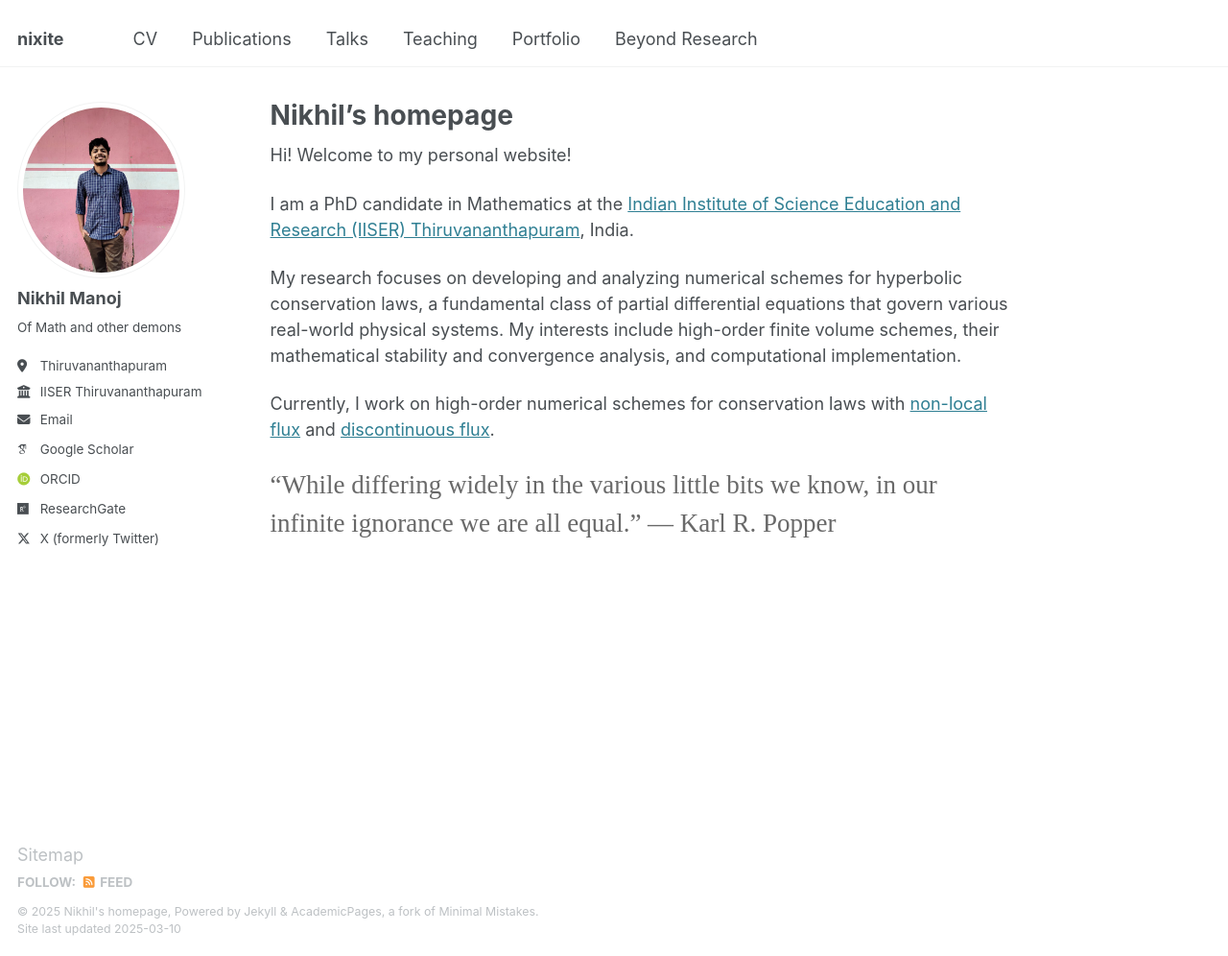
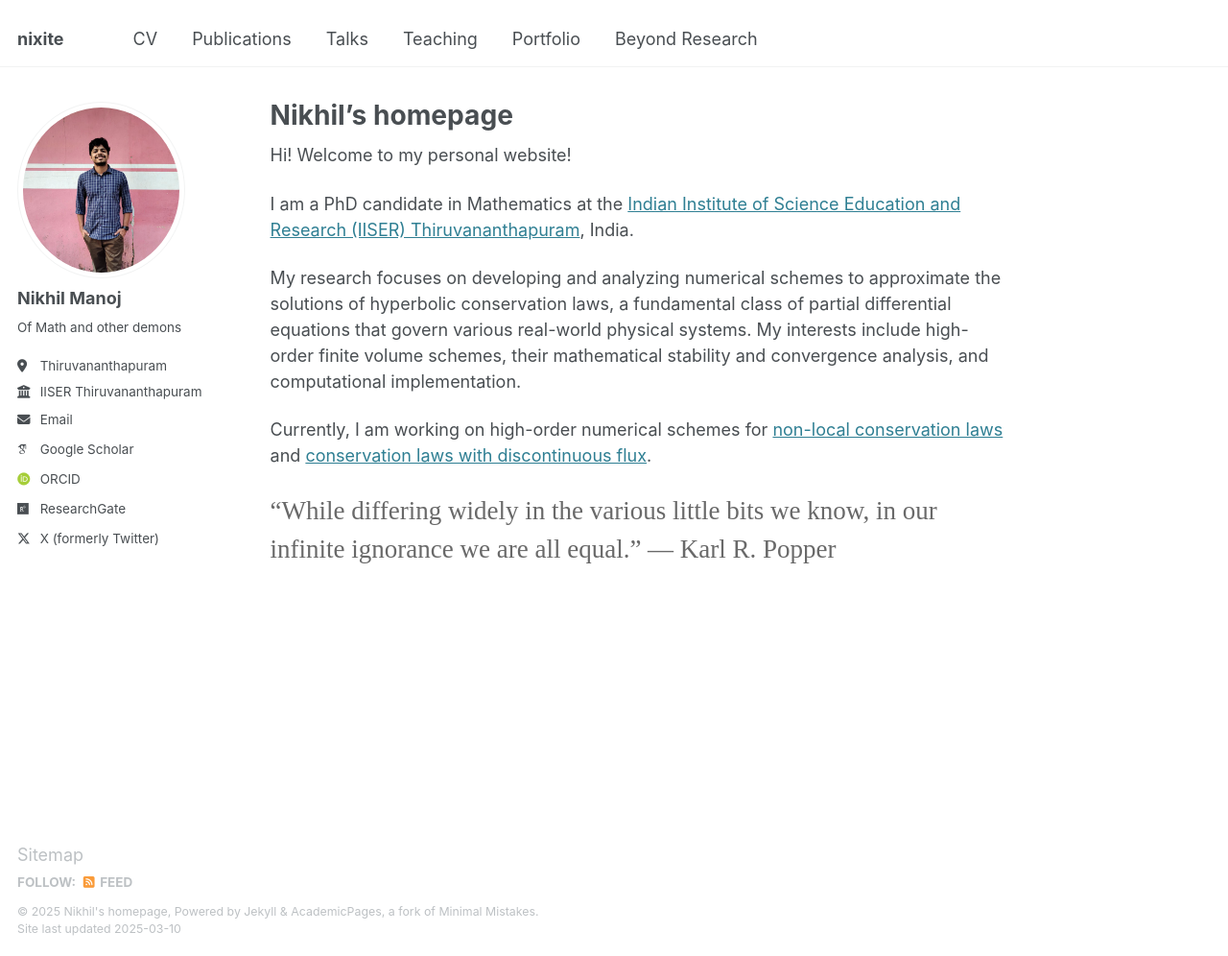
Before and after one commit to nikhil0597/nikhil0597.github.io, a Jekyll site: the page built from _pages/about.md, in a window 1280 px wide and 996 px high. Shown: the whole window at 96% size. Built offline with Jekyll 4.4.1, drawn with Linux system fonts in a browser that asks for light colours; some web fonts are replaced.

Commit message:
Update about.md

```diff
--- a/_pages/about.md
+++ b/_pages/about.md
@@ -10,9 +10,9 @@ Hi! Welcome to my personal website!
 
 I am a PhD candidate in Mathematics at the [Indian Institute of Science Education and Research (IISER) Thiruvananthapuram](https://www.iisertvm.ac.in/), India.
 
-My research focuses on developing and analyzing numerical schemes for hyperbolic conservation laws, a fundamental class of partial differential equations that govern various real-world physical systems. My interests include high-order finite volume schemes, their mathematical stability and convergence analysis, and computational implementation.
+My research focuses on developing and analyzing numerical schemes to approximate the solutions of hyperbolic conservation laws, a fundamental class of partial differential equations that govern various real-world physical systems. My interests include high-order finite volume schemes, their mathematical stability and convergence analysis, and computational implementation.
 
-Currently, I work on high-order numerical schemes for conservation laws with [non-local flux](https://www.esaim-m2an.org/articles/m2an/abs/2023/06/m2an230129/m2an230129.html) and [discontinuous flux](https://arxiv.org/abs/2501.04620).
+Currently, I am working on high-order numerical schemes for [non-local conservation laws](https://www.esaim-m2an.org/articles/m2an/abs/2023/06/m2an230129/m2an230129.html) and [conservation laws with discontinuous flux](https://arxiv.org/abs/2501.04620).
 
 <span style="font-family: 'Brush Script MT', cursive; font-size: 1.5em; color: #696969;">
   “While differing widely in the various little bits we know, in our infinite ignorance we are all equal.”
```
